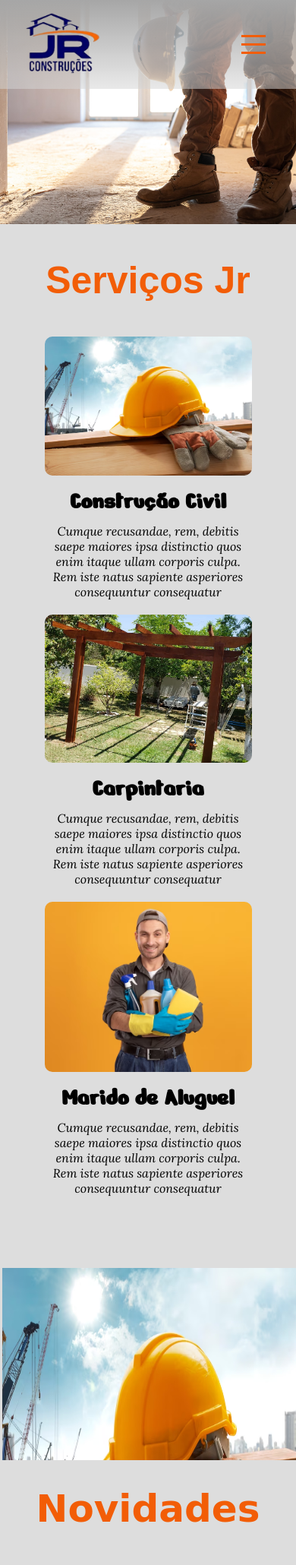
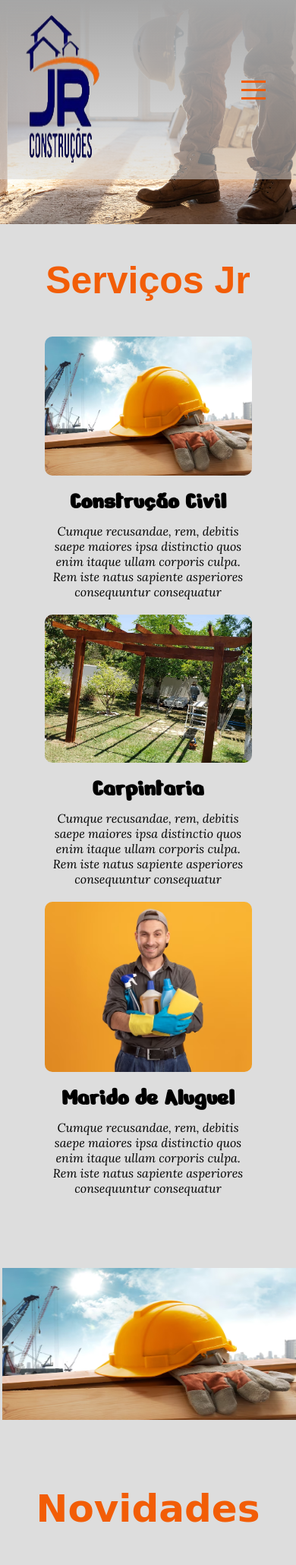
Before and after one commit to gabipereira0614/JR_codespace, a CodeIgniter 4 app: template app/Views/home.php in a window 390 px wide. Shown: the top 2060 px of the page at 76% size. Run offline with PHP 8.4 and a stand-in for CodeIgniter, Linux system fonts and the light colour scheme; the template is opened without the code that fills it, so the values that code supplies are empty; some libraries are stand-ins or nearby versions; some web fonts are replaced.

Commit message:
slideshow(concluido)responsivo

```diff
--- a/public/styles/home.css
+++ b/public/styles/home.css
@@ -489,3 +489,16 @@ width: 19.94%;
         font-size: large;
     }
 }
+@media (max-width: 540px){
+    /* .imagem-carrossel{
+        width: 80%;
+        height: 200px;
+    } */
+    .container-carrossel .imagem-carrossel img{
+        width: 19.95%;
+        }
+    img{
+        height: 200px;
+    }
+
+}
```
